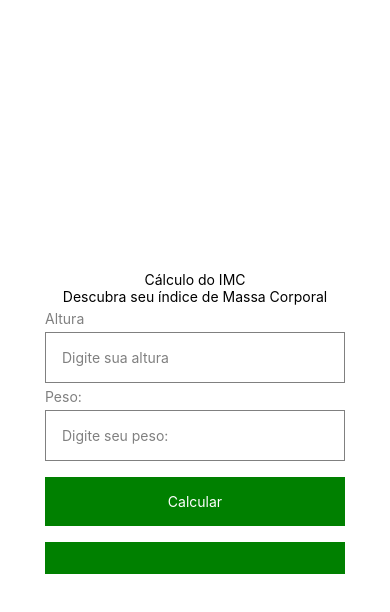
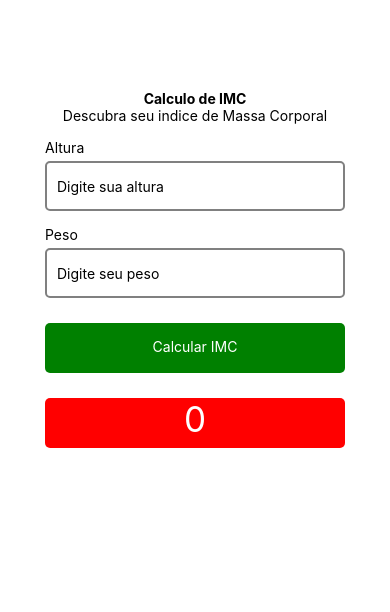
Before and after one commit to Rafael-doctom/calculadora, a React Native app: screen / in a window 390 px wide. Shown: the top 612 px of the page. Built offline with nearby package versions, Linux system fonts and the light colour scheme.

Commit message:
feat: apk completed

```diff
--- a/App.js
+++ b/App.js
@@ -1,11 +1,10 @@
 import { StatusBar } from 'expo-status-bar';
 import { useState } from 'react';
-import { StyleSheet, Text, View } from 'react-native';
-import { Button, TextInput, TouchableOpacity } from 'react-native-web';
+import { StyleSheet, Text, View, TextInput, TouchableOpacity } from 'react-native';
 
 export default function App() {
 
-  const [resultCalculation, setResultCalculation] = useState()
+  const [resultCalculation, setResultCalculation] = useState(0)
   const [numberValueAlt, onChangeNumberAlt] = useState();
   const [numberValuePes, onChangeNumberPes] = useState();
 
@@ -17,89 +16,83 @@ export default function App() {
 
   return (
     <View style={styles.container}>
-      <Text style={styles.textCenter}>Cálculo do IMC</Text>
-      <Text style={styles.textCenter}>Descubra seu índice de Massa Corporal</Text>
-
-      <View
-        style={styles.content}>
-        <View>
-          <Text
-            style={styles.label}>Altura</Text>
-          <TextInput
-            placeholder="Digite sua altura"
-            keyboardType="numeric"
-            style={styles.inputNumber}
-            onChangeText={onChangeNumberAlt}
-            value={numberValueAlt} />
-        </View>
-        <View>
-          <Text
-            style={styles.label}>Peso:</Text>
-          <TextInput
-            placeholder="Digite seu peso:"
-            keyboardType="numeric"
-            style={styles.inputNumber}
-            onChangeText={onChangeNumberPes}
-            value={numberValuePes}
-          />
-        </View>
+      <Text style={styles.title}>Calculo de IMC</Text>
+      <Text>Descubra seu indice de Massa Corporal</Text>
+      <View>
+        <Text style={styles.textLabel}>Altura</Text>
+        <TextInput keyboardType='numeric' placeholder="Digite sua altura" style={styles.textInput} onChangeText={onChangeNumberAlt}
+          value={numberValueAlt} />
       </View>
-
-      <TouchableOpacity style={styles.button} onPress={onPressClick}>
-        <Text style={styles.buttonText}>Calcular</Text>
+      <View>
+        <Text style={styles.textLabel}>Peso</Text>
+        <TextInput keyboardType='numeric' placeholder="Digite seu peso" style={styles.textInput} onChangeText={onChangeNumberPes}
+          value={numberValuePes} />
+      </View>
+      <TouchableOpacity style={styles.submitCalc} onPress={onPressClick}>
+        <Text style={styles.textCenter}>Calcular IMC</Text>
       </TouchableOpacity>
-      <View>
-        <TouchableOpacity style={styles.button} onPress={onPressClick}>
-          <Text style={styles.result}>{resultCalculation}</Text>
-        </TouchableOpacity>
-      </View>
+      <TouchableOpacity style={styles.calcResult}>
+        <Text style={styles.textResult}>{resultCalculation}</Text>
+      </TouchableOpacity>
+      <StatusBar style="auto" />
     </View>
   );
 }
 
 const styles = StyleSheet.create({
   container: {
-    flex: 1,
+    backgroundColor: 'white',
     alignItems: 'center',
-    textAlign: 'left',
-    justifyContent: 'center',
-    width: '100%',
-    height: '100%'
+    marginTop: 90,
+  },
+  title: {
+    color: 'black',
+    fontWeight: '700',
+  },
+  textLabel: {
+    marginTop: 15,
+  },
+  textInput: {
+    justifyContent: "center",
+    borderTopWidth: 2,
+    borderRightWidth: 2,
+    borderLeftWidth: 2,
+    borderBottomWidth: 2,
+    height: 50,
+    width: 300,
+    borderColor: "gray",
+    paddingLeft: 10,
+    marginTop: 5,
+    borderRadius: 5,
+  },
+  submitCalc: {
+    backgroundColor: 'green',
+    height: 50,
+    width: 300,
+    marginTop: 5,
+    borderRadius: 5,
+    marginTop: 25,
   },
   textCenter: {
-    textAlign: 'center'
+    textAlign: 'center',
+    paddingTop: 15,
+    color: 'white'
   },
-  content: {
-    textAlign: 'left',
-    width: '300px',
-    display: 'flex',
-    flexDirection: 'column',
+
+
+  calcResult: {
+    backgroundColor: 'red',
+    height: 50,
+    width: 300,
+    marginTop: 5,
+    borderRadius: 5,
+    marginTop: 25,
   },
-  label: {
-    textAlign: 'left',
-    paddingVertical: '5px',
-    color: 'gray'
-  },
-  inputNumber: {
-    textAlign: 'left',
-    border: '1px solid gray',
-    padding: '1rem',
-    placeholderTextColor: 'gray',
-    width: '300px',
-  },
-  button: {
-    backgroundColor: 'green',
-    paddingTop: '1rem',
-    paddingBottom: '1rem',
-    width: '300px',
-    marginTop: '1rem',
-  },
-  buttonText: {
+  textResult: {
     textAlign: 'center',
     color: 'white',
-  },
-  result: {
-    textAlign: 'center',
-    color: 'white',
+    fontSize: 35,
   }
+
+
 });
```
